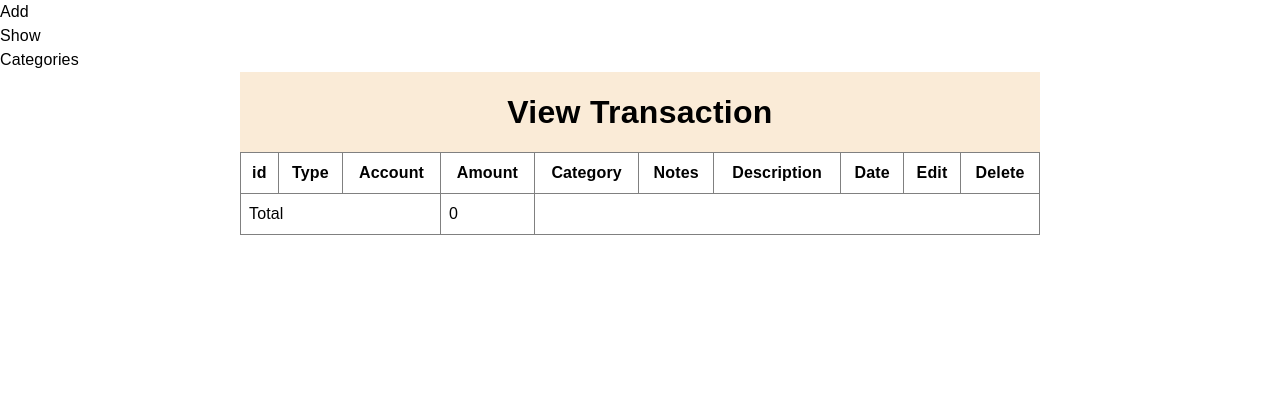
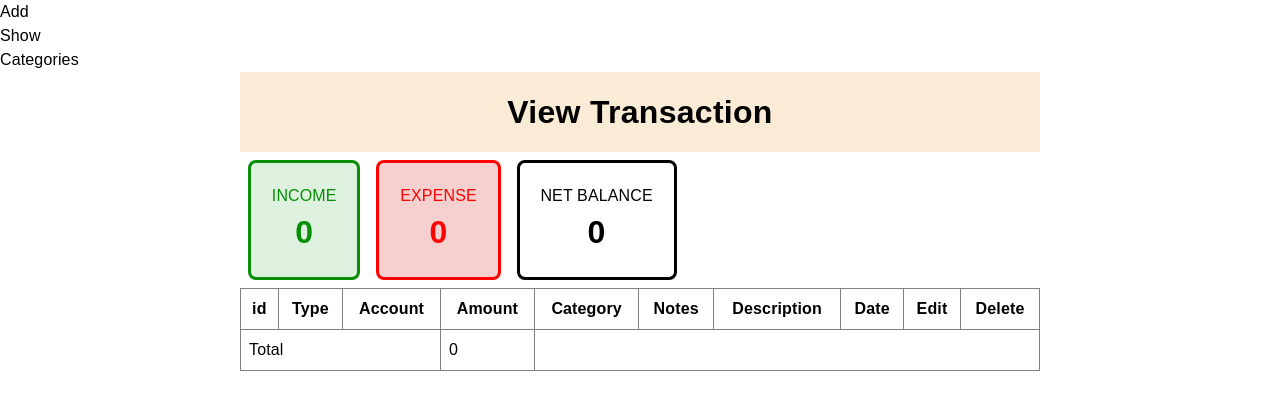
Before and after one commit to vratnoo/Just-React, a React (Create React App) app: page /show in a window 1280 px wide. Shown: the top 410 px of the page. Built offline with nearby package versions, Linux system fonts and the light colour scheme.

Commit message:
Improve and done some tasks from tasks list

```diff
--- a/src/AddTransaction.js
+++ b/src/AddTransaction.js
@@ -6,9 +6,9 @@ import { useLocation } from 'react-router-dom'
 const AddTransaction = ({transactionType,accounts,categories,setIsEdit,transactionList,setTransactionList,editId,isEdit,addTransaction,updateTransaction})=>{
 
 
-    const initialState = {id:Date.now(),type:transactionType.income,date:"12-12-12",amount:0,accountId:0,categoryId:0,notes:"",desc:""}
+    const initialState = {id:Date.now(),type:transactionType.expense,date:"12-12-12",amount:0,accountId:0,categoryId:0,notes:"",desc:""}
     const [transaction,setTransaction] = useState(initialState)
-    const [type,setType] = useState(transactionType.income)
+    const [type,setType] = useState(transactionType.expense)
 
     useEffect(()=>{
 
@@ -17,6 +17,7 @@ const AddTransaction = ({transactionType,accounts,categories,setIsEdit,transacti
                 const currentTransaction = transactionList.filter((item)=>item.id==editId)
                 // console.log(currentTransaction)
                 setTransaction(currentTransaction[0])
+                setType(currentTransaction[0].type)
             }else{
 
                 setTransaction(initialState)
--- a/src/App.js
+++ b/src/App.js
@@ -13,7 +13,13 @@ import {
 function App() {
     const transactionType = {income:1,expense:2}
     const [accounts,setAccounts] = useState([{id:0,name:"CASH"},{id:1,name:"ONLINE"}])
-    const [categories,setCategories] = useState([{id:1,name:"Food",type:transactionType.expense},{id:2,name:"Bills",type:transactionType.expense},{id:3,name:"Transport",type:transactionType.expense}])
+    const [categories,setCategories] = useState([
+                      {id:1,name:"Food",type:transactionType.expense},
+                      {id:2,name:"Bills",type:transactionType.expense},
+                      {id:3,name:"Transport",type:transactionType.expense},
+                      {id:4,name:"Salary",type:transactionType.income}
+
+                    ])
     const [transactionList,setTransactionList] = useState([]);
     const [isEdit,setIsEdit] = useState(false)
     const [editId,setEditId] = useState("")
--- a/src/ShowTransaction.jsx
+++ b/src/ShowTransaction.jsx
@@ -3,10 +3,31 @@ import React from 'react';
 
 const ShowTransaction = ({transactionType,accounts,categories,transactionList,handleDelete,handleEdit})=>{
 
+    let totalIncome = 0
+    let totalExpense = 0
+    transactionList.map((item)=>{
+        if(item.type==transactionType.income){
+            totalIncome+=parseInt(item.amount)
+        }else{
+            totalExpense+=parseInt(item.amount)
+        }
+
+    })
 
     return(
         <div>
             <h2>View Transaction</h2>
+            <div className='meter'>
+                <div className="income">
+                     <h1>{totalIncome}</h1>
+                </div>
+                <div className="expense">
+                    <h1>{totalExpense}</h1>
+                </div>
+                <div className="net-income">
+                    <h1>{totalIncome-totalExpense}</h1>
+                </div>
+            </div>
             <table>
                 <thead>
                     <tr>
--- a/src/css/style.css
+++ b/src/css/style.css
@@ -123,26 +123,26 @@ table th, table td {
 }
 
 .income {
-  background-color: #bfcabf;
-  color: green;
+  background-color: #def0de;
+  color: #068e06;
   padding: 0 1rem;
 }
 .income input, .income input[type=date], .income select, .income textarea {
-  background-color: #bfcabf;
-  border: 1px solid green;
+  background-color: #def0de;
+  border: 1px solid #068e06;
 }
 .income .active {
-  background-color: green;
+  background-color: #068e06;
   color: white;
 }
 
 .expense {
-  background-color: #ffcccc;
+  background-color: #f6cfcf;
   color: red;
   padding: 0 1rem;
 }
 .expense input, .expense input[type=date], .expense select, .expense textarea {
-  background-color: #ffcccc;
+  background-color: #f6cfcf;
   border: 1px solid red;
 }
 .expense .active {
@@ -150,4 +150,34 @@ table th, table td {
   color: white;
 }
 
+.meter {
+  display: flex;
+}
+.meter .income, .meter .expense, .meter .net-income {
+  display: flex;
+  flex-direction: column;
+  align-items: center;
+  justify-content: center;
+  padding: 1.3rem;
+  border: 3px solid;
+  border-radius: 8px;
+  margin: 0.5rem;
+}
+.meter .income::before {
+  content: "INCOME";
+  font-size: 1rem;
+}
+.meter .expense::before {
+  content: "EXPENSE";
+  font-size: 1rem;
+}
+.meter .net-income::before {
+  content: "NET BALANCE";
+  font-size: 1rem;
+}
+.meter h1 {
+  font-size: 2rem;
+  font-weight: 600;
+}
+
 /*# sourceMappingURL=style.css.map */
--- a/src/scss/layouts/_body.scss
+++ b/src/scss/layouts/_body.scss
@@ -54,36 +54,81 @@ table{
         border: 1px solid gray;
     }
 }
-
+$green: #068e06;
+$red: red;
+$light-red: #f6cfcf;
+$light-green: #def0de;
 .income{
-    background-color: rgb(191, 202, 191);
-    color: green;
+    background-color: $light-green;
+    color: $green;
     padding:  0 1rem;
 
     input,input[type="date"],select,textarea{
-        background-color: rgb(191, 202, 191);
-        border: 1px solid green;
+        background-color: $light-green;
+        border: 1px solid $green;
     }
 
     .active{
-        background-color: green;
+        background-color: $green;
         color: white;
     }
 }
 
 .expense{
-    background-color: rgb(255, 204, 204);
-    color: red;
+    background-color: $light-red;
+    color: $red;
     padding:  0 1rem;
 
     input,input[type="date"],select,textarea{
-        background-color: rgb(255, 204, 204);
-        border: 1px solid red;
+        background-color: $light-red;
+        border: 1px solid $red;
     }
 
     .active{
-        background-color: red;
+        background-color: $red;
         color: white;
     }
 
 }
+
+.meter{
+    display: flex;
+    .income,.expense,.net-income{
+        display: flex;
+        flex-direction: column;
+        align-items: center;
+        justify-content: center;
+        padding: 1.3rem;
+        border: 3px solid;
+        border-radius: 8px;
+        margin: 0.5rem;
+
+
+    }
+
+    .income{
+
+        &::before{
+            content: "INCOME";
+            font-size: 1rem;
+        }
+    }
+    .expense{
+        &::before{
+            content: "EXPENSE";
+            font-size: 1rem;
+        }
+    }
+
+    .net-income{
+        &::before{
+            content: "NET BALANCE";
+            font-size: 1rem;
+        }
+    }
+    h1{
+        font-size: 2rem;
+        font-weight: 600;
+
+    }
+}
```
Also changed, not shown: 1 other file (tests, documents, lock files or other folders).
